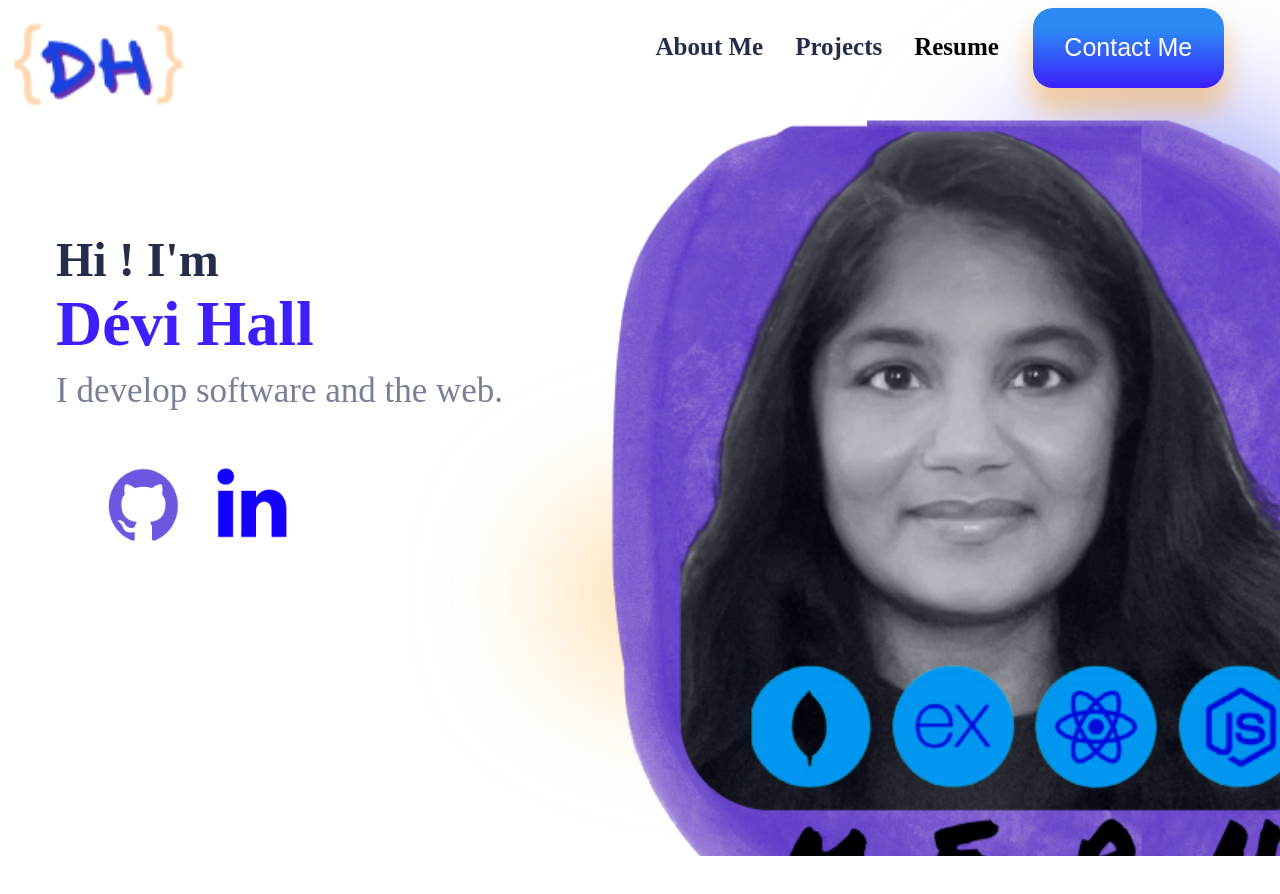
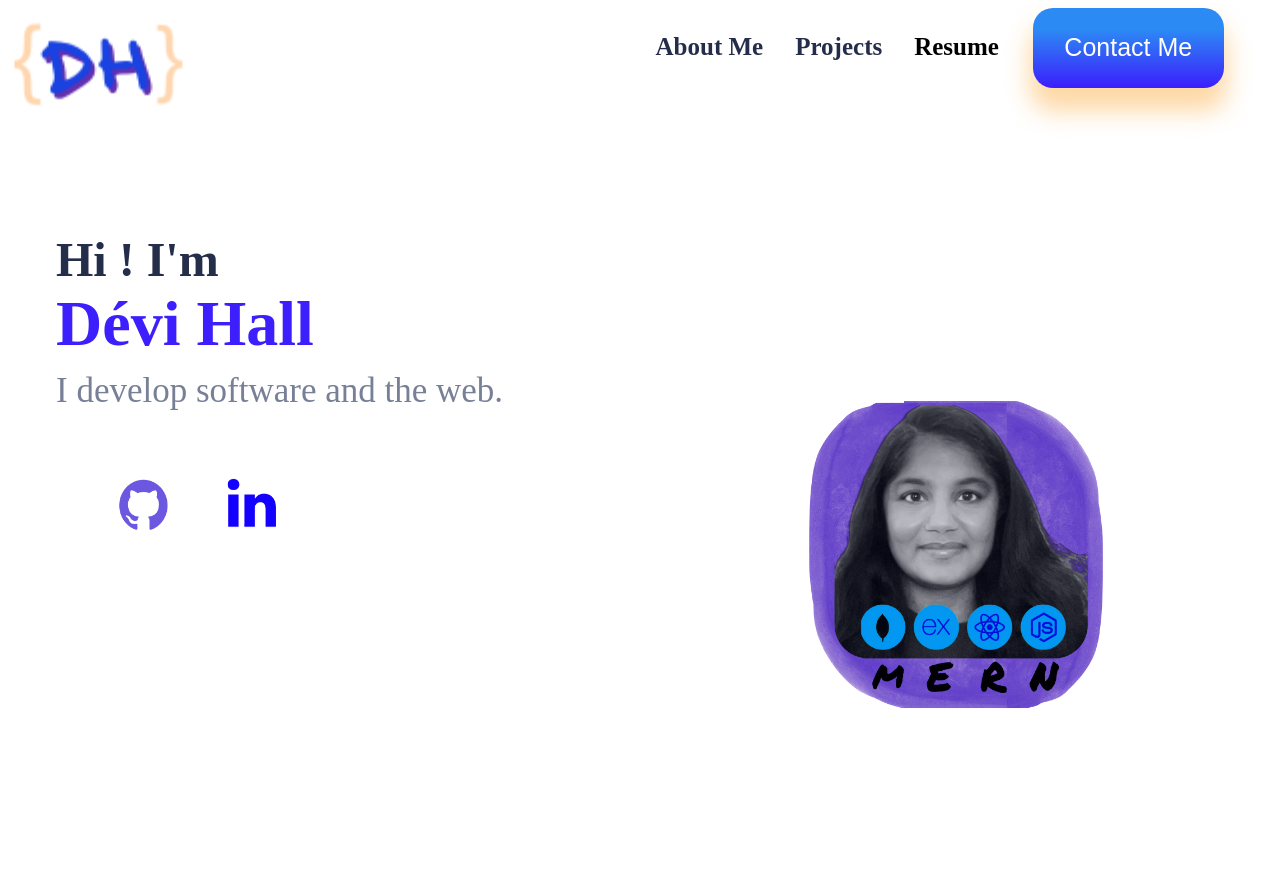
Before and after one commit to devihall/R-Portfolio, a React (Create React App) app: page / in a window 1280 px wide. Shown: the top 894 px of the page. Before the commit the page ends 856 px from the top, so only its background shows below. Built offline with nearby package versions, Linux system fonts and the light colour scheme.

Commit message:
updated readme

```diff
--- a/src/App.css
+++ b/src/App.css
@@ -45,3 +45,26 @@ body{
   box-shadow: 0px 20px 24px 3px rgba(251, 161, 40, 0.42);
   height: 5rem;
 }
+@media screen and (min-width: 480px) {
+  .App {
+    flex-direction: column;
+    gap: 7rem;
+    height: 64rem;
+  }
+
+  .intro-right {
+    transform: scale(0.8);
+    left: -3rem;
+  }
+  .blue-blur {
+    display: none;
+  }
+
+  .orange-blur {
+    display: none;
+  }
+
+  .intro img {
+    transform: scale(0.7);
+  }
+}
```
Also changed, not shown: 1 other file (tests, documents, lock files or other folders).
